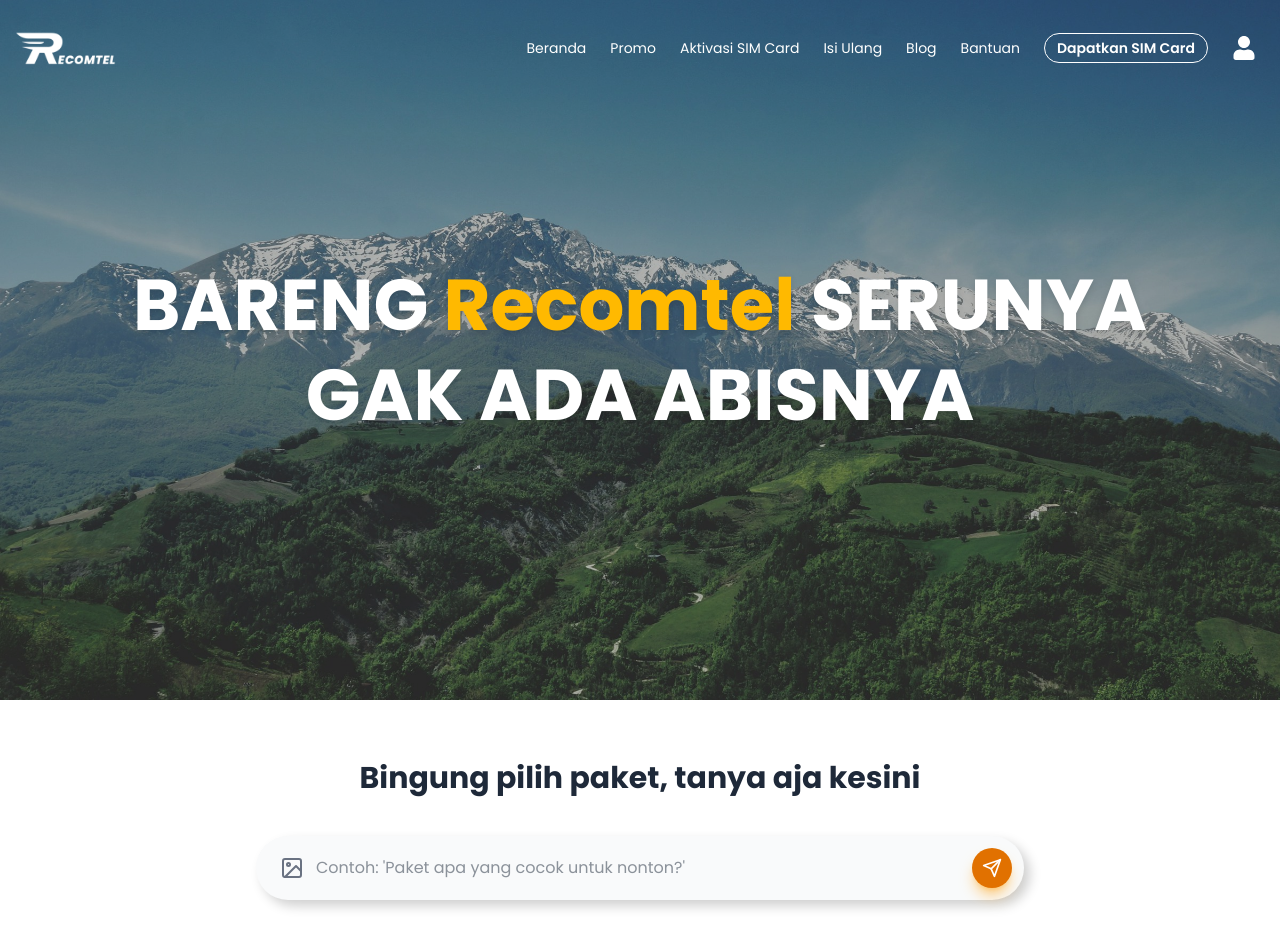
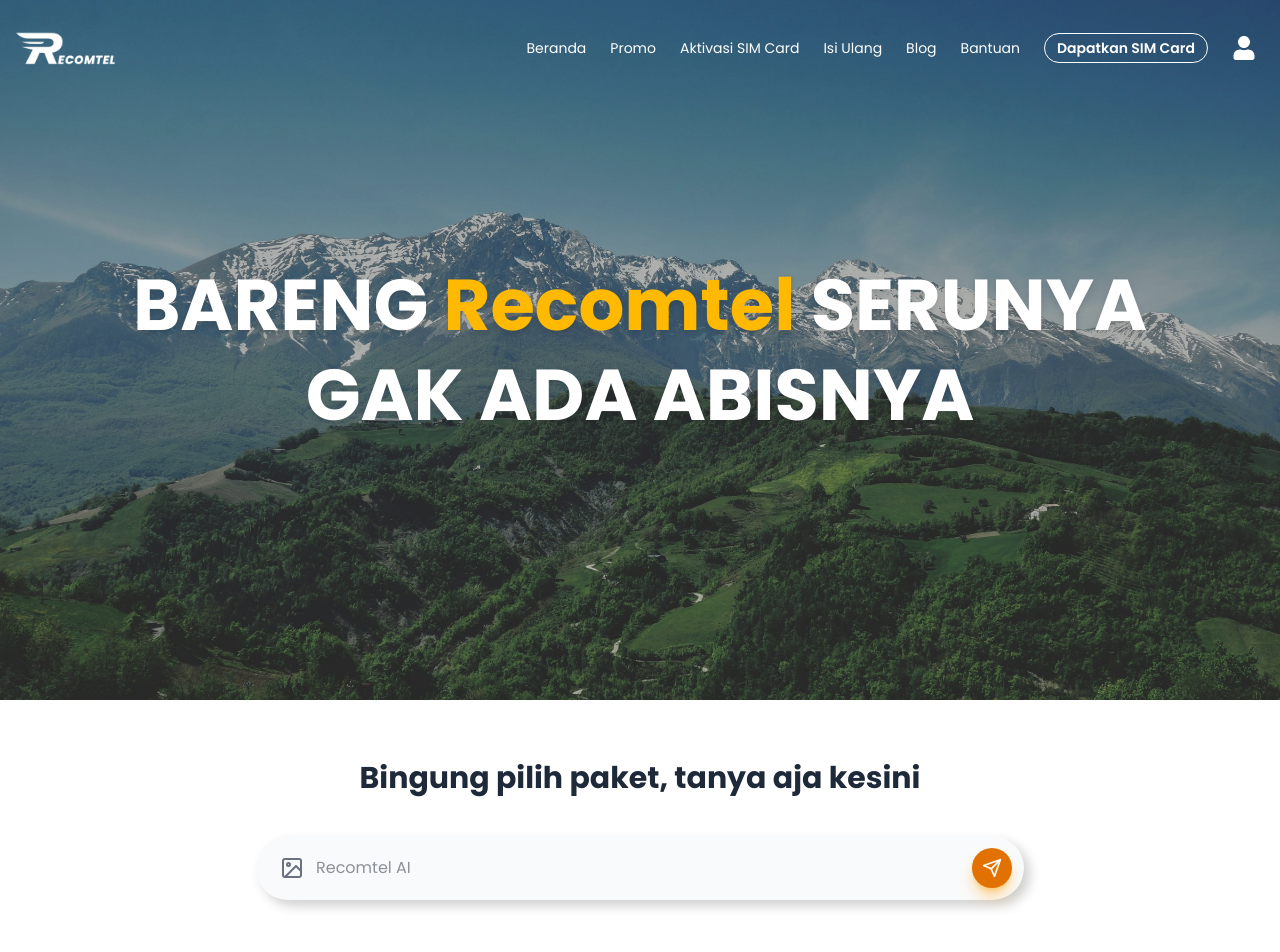
Before and after one commit to ridhosyahbanaputra/Recomtel-next, a Next.js app: page / in a window 1280 px wide. Shown: the top 952 px of the page. Built offline with nearby package versions, Linux system fonts and the light colour scheme.

Commit message:
Ready to deployment

```diff
--- a/src/app/components/home/AICommand.js
+++ b/src/app/components/home/AICommand.js
@@ -168,11 +168,7 @@
             type="text"
             value={aiQuery}
             onChange={(e) => setAiQuery(e.target.value)}
-            placeholder={
-              imageFile
-                ? "Tuliskan fokus analisis (Opsional)"
-                : "Contoh: 'Paket apa yang cocok untuk nonton?'"
-            }
+            placeholder={imageFile ? "Tuliskan analisis (Opsional)" : "Recomtel AI"}
             className="grow bg-transparent outline-none text-gray-800 text-base"
           />
 
```
